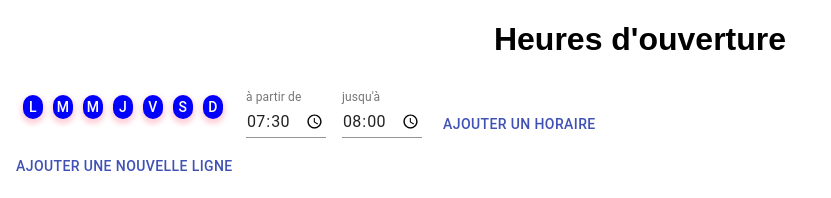
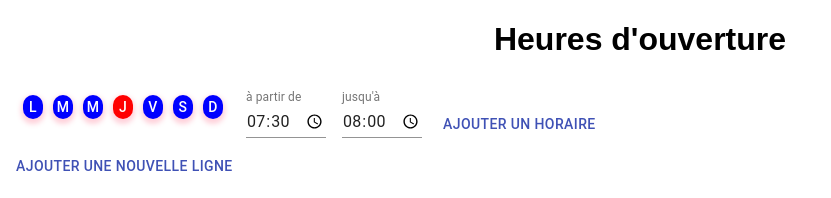
Before and after one commit to casdidier/react-business-day-picker, a React (Create React App) app: page / in a window 1280 px wide. Shown: the top 198 px of the page, without its empty margins (0-831 px from the left). Built offline with nearby package versions, Linux system fonts and the light colour scheme.

Commit message:
lifted up the state of timepicker

```diff
--- a/src/Components/SchedulerContainer.js
+++ b/src/Components/SchedulerContainer.js
@@ -1,4 +1,4 @@
-import React, { useState } from "react";
+import React, { useState, useContext, useEffect } from "react";
 import { makeStyles } from "@material-ui/core/styles";
 import TimeContainer from "./TimeContainer";
 import Button from "@material-ui/core/Button";
@@ -7,28 +7,76 @@ const useStyles = makeStyles((theme) => ({
   container: {
     display: "flex",
     flexDirection: "column",
-    flexWrap: "wrap"
+    flexWrap: "wrap",
   },
   button: {
-    marginRight: "auto"
-  }
+    marginRight: "auto",
+  },
 }));
+
+const WEEKDAYS = [
+  { id: 1, day: "L", selected: false },
+  { id: 2, day: "M", selected: false },
+  { id: 3, day: "M", selected: false },
+  { id: 4, day: "J", selected: true },
+  { id: 5, day: "V", selected: false },
+  { id: 6, day: "S", selected: false },
+  { id: 7, day: "D", selected: false },
+];
 
 export default function SchedulerContainer() {
   const classes = useStyles();
 
-  const [timeContainerList, setTimeContainerList] = useState([1]);
+  const [timeContainerList, setTimeContainerList] = useState([WEEKDAYS]);
+  const [availableDays, setAvailableDays] = useState(WEEKDAYS);
+  const [timeFrames, setTimesFrames] = useState([]);
 
   const addTimeContainer = () => {
-    const newTimeContainerList = [...timeContainerList, 1]
+    const newTimeContainerList = [...timeContainerList, availableDays];
     setTimeContainerList(newTimeContainerList);
   };
+
+  const updateWeekDays = (daysList) => {
+    // console.log("updated weekdays", daysSelected);
+    setAvailableDays(daysList);
+  };
+
+  const updateTimeFrames = (timeFrame, index) => {
+    // console.log("timeframes", timeFrames);
+
+    console.log("follow up timeFrames", index, timeFrames.length);
+
+    if (index + 1 > timeFrames.length) {
+      setTimesFrames([...timeFrames, timeFrame]);
+      console.log("new timeframe added");
+    } else {
+      const newTimeFramesList = [...timeFrames].map((currentTimeFrame, ind) => {
+        return index == ind ? timeFrame : currentTimeFrame;
+      });
+
+      setTimesFrames(newTimeFramesList);
+      console.log("old timeframe updated");
+    }
+
+    console.log("list of timeFrames", timeFrames);
+  };
+
+  useEffect(() => {
+    console.log("freshed", timeFrames);
+  }, [timeFrames]);
 
   return (
     <div className={classes.container}>
       {timeContainerList.length > 0 &&
-        timeContainerList.map((e) => {
-          return <TimeContainer />;
+        timeContainerList.map((days, index) => {
+          return (
+            <TimeContainer
+              updateWeekDays={updateWeekDays}
+              updateTimeFrames={updateTimeFrames}
+              availableDays={days}
+              indexTimeContainer={index}
+            />
+          );
         })}
       <Button
         className={classes.button}
--- a/src/Components/TimeContainer.js
+++ b/src/Components/TimeContainer.js
@@ -1,7 +1,9 @@
-import React, { useState } from "react";
+import React, { useState, useContext, useEffect, useRef } from "react";
 import { makeStyles } from "@material-ui/core/styles";
-import WeekDaysPicker from "./WeekDaysPicker";
+import { nanoid } from "nanoid";
+import ButtonDay from "./ButtonDay";
 import Button from "@material-ui/core/Button";
+import TimePicker from "./TimePicker";
 
 const WEEKDAYS = [
   { id: 1, day: "L", selected: false },
@@ -19,29 +21,130 @@ const useStyles = makeStyles((theme) => ({
     flexDirection: "row",
     flexWrap: "wrap",
   },
+  section: {
+    color: "white",
+    padding: "0 0px",
+    display: "flex",
+    flexDirection: "row",
+    display: "flex",
+    flexWrap: "wrap",
+    padding: "5px",
+  },
+  days: {
+    color: "white",
+    padding: "0 0px",
+    display: "flex",
+    flexDirection: "row",
+    justifyContent: "center",
+    padding: "5px",
+  },
+  timerange: {
+    color: "white",
+    padding: "0 0px",
+    display: "flex",
+    flexDirection: "column",
+    justifyContent: "center",
+    padding: "5px",
+  },
+  button: {
+    marginTop: "auto",
+  },
 }));
 
-export default function TimeContainer() {
+export default function TimeContainer(props) {
   const classes = useStyles();
 
+  const {
+    updateWeekDays,
+    updateTimeFrames,
+    availableDays,
+    indexTimeContainer,
+  } = props;
+
   const [hours, setHours] = useState([]);
-  const [weekdays, setWeekDays] = useState(WEEKDAYS);
+  const [weekdays, setWeekDays] = useState(availableDays);
+  const [timeRangeList, setTimeRangeList] = useState([1]);
+
+  const addTimeRange = () => {
+    setTimeRangeList([...timeRangeList, 1]);
+  };
 
   const selectDays = (e) => {
     const dayId = e.currentTarget.dataset.id;
-    console.log(dayId);
     const selectedDays = [...weekdays].map((day) =>
-      day.id === +dayId ? { ...day, selected: true } : day
+      day.id === +dayId ? { ...day, selected: !day.selected } : day
     );
 
-    console.log(selectedDays);
+    // console.log(selectedDays);
 
     setWeekDays(selectedDays);
   };
 
+  const selectHours = (startTime, endTime, indexTimer) => {
+    const newHours = [startTime, endTime];
+
+    // update this a new timerange
+    if (indexTimer + 1 > hours.length) {
+      setHours([...hours, newHours]);
+    } else {
+      // update existing timerange
+      const selectedTimes = [...hours].map((timeRange, ind) => {
+        return indexTimer == ind ? newHours : timeRange;
+      });
+
+      setHours(selectedTimes);
+    }
+  };
+
+  useEffect(() => {
+    // console.log("🚀 ~ file: TimeContainer.js ~ hours", hours);
+    console.log("hours", hours);
+    const newTimeFrame = [weekdays, hours];
+    console.log(
+      "🚀 ~ file: TimeContainer.js ~ line 100 ~ useEffect ~ newTimeFrame",
+      newTimeFrame
+    );
+
+    if (hours.length > 0) {
+      updateTimeFrames(newTimeFrame, indexTimeContainer);
+    }
+  }, [weekdays, hours]);
+
   return (
-    <div className={classes.container}>
-      <WeekDaysPicker selectDays={selectDays} weekdays={weekdays} />
+    <div className={classes.section}>
+      {weekdays && (
+        <section className={classes.container}>
+          <div className={classes.days}>
+            {weekdays.map((day) => {
+              return (
+                <div className="day">
+                  <ButtonDay
+                    dayId={day.id}
+                    text={day.day}
+                    selectDays={selectDays}
+                    selected={day.selected}
+                  ></ButtonDay>
+                </div>
+              );
+            })}
+          </div>
+          <div className={classes.timerange}>
+            {timeRangeList.length > 0 &&
+              timeRangeList.map((e, index) => {
+                return (
+                  <TimePicker selectHours={selectHours} indexTimer={index} />
+                );
+              })}
+          </div>
+          <Button
+            className={classes.button}
+            color="primary"
+            onClick={addTimeRange}
+          >
+            Ajouter un horaire
+          </Button>
+        </section>
+      )}
     </div>
   );
 }
--- a/src/Components/TimePicker.js
+++ b/src/Components/TimePicker.js
@@ -1,49 +1,75 @@
-import React from "react";
+import React, { useRef, useState, useEffect } from "react";
 import { makeStyles } from "@material-ui/core/styles";
 import TextField from "@material-ui/core/TextField";
 
 const useStyles = makeStyles((theme) => ({
   container: {
     display: "flex",
-    flexWrap: "wrap"
+    flexWrap: "wrap",
   },
   textField: {
     marginLeft: theme.spacing(1),
     marginRight: theme.spacing(1),
-    width: 80
-  }
+    width: 80,
+  },
 }));
 
-export default function TimePicker() {
+export default function TimePicker(props) {
   const classes = useStyles();
+
+  const [startTime, setStartTime] = useState("07:30");
+  const [endTime, setEndTime] = useState("8:00");
+  const startRef = useRef();
+  const endRef = useRef();
+
+  const { selectHours, indexTimer } = props;
+
+  const changeStartTime = (e) => {
+    const newTime = e.target.value;
+    setStartTime(newTime);
+  };
+
+  const changeEndTime = (e) => {
+    const newTime = e.target.value;
+    setEndTime(newTime);
+  };
+
+  useEffect(() => {
+    console.log(indexTimer);
+    selectHours(startTime, endTime, indexTimer);
+  }, [startTime, endTime]);
 
   return (
     <form className={classes.container} noValidate>
       <TextField
-        id="time"
+        ref={startRef}
+        id="start-time"
         label="à partir de"
         type="time"
         defaultValue="07:30"
         className={classes.textField}
         InputLabelProps={{
-          shrink: true
+          shrink: true,
         }}
         inputProps={{
-          step: 1200 // 5 min
+          step: 1200, // 5 min
         }}
+        onChange={(e) => changeStartTime(e)}
       />
       <TextField
-        id="time"
+        inputRef={endRef}
+        id="end-time"
         label="jusqu'à"
         type="time"
         defaultValue="08:00"
         className={classes.textField}
         InputLabelProps={{
-          shrink: true
+          shrink: true,
         }}
         inputProps={{
-          step: 1200 // 5 min
+          step: 1200, // 5 min
         }}
+        onChange={(e) => changeEndTime(e)}
       />
     </form>
   );
```
